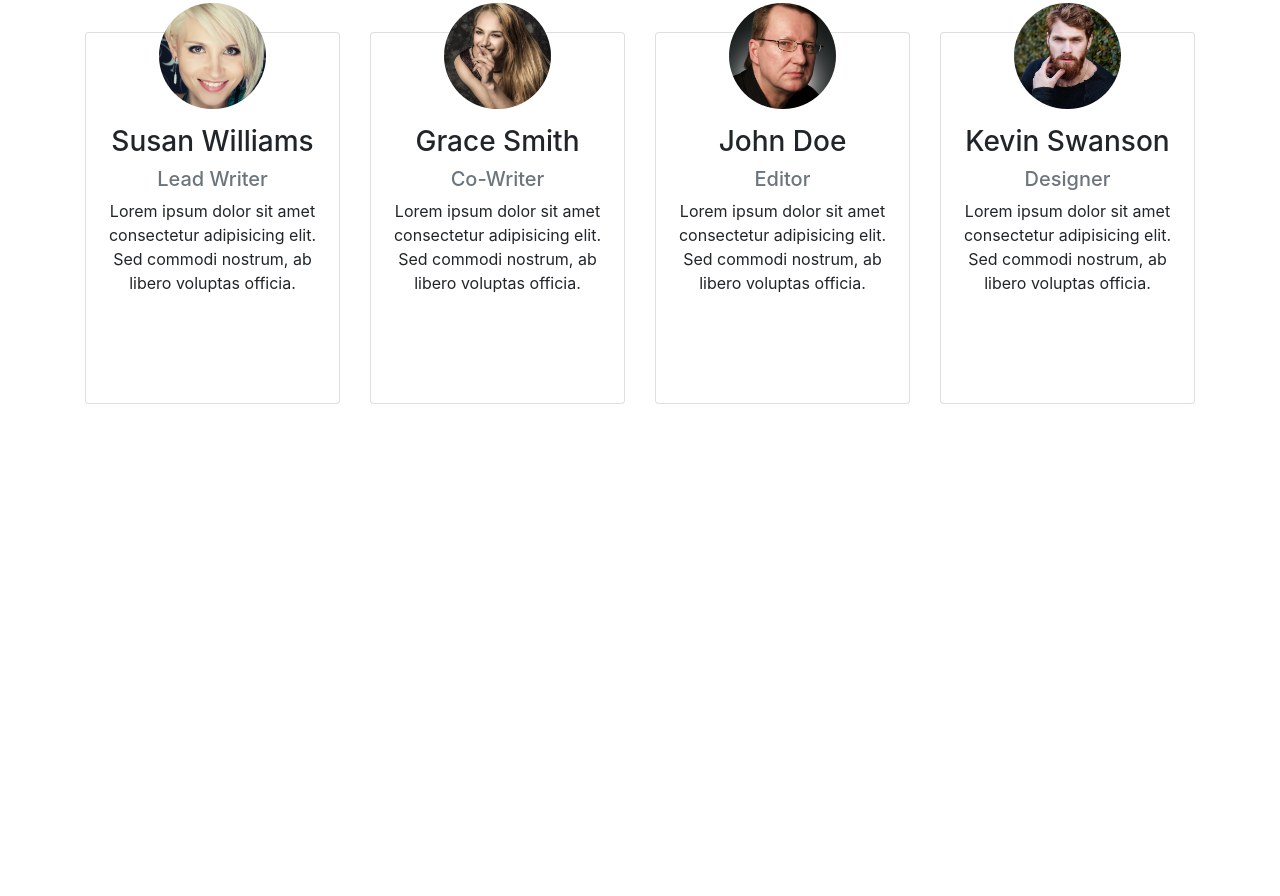
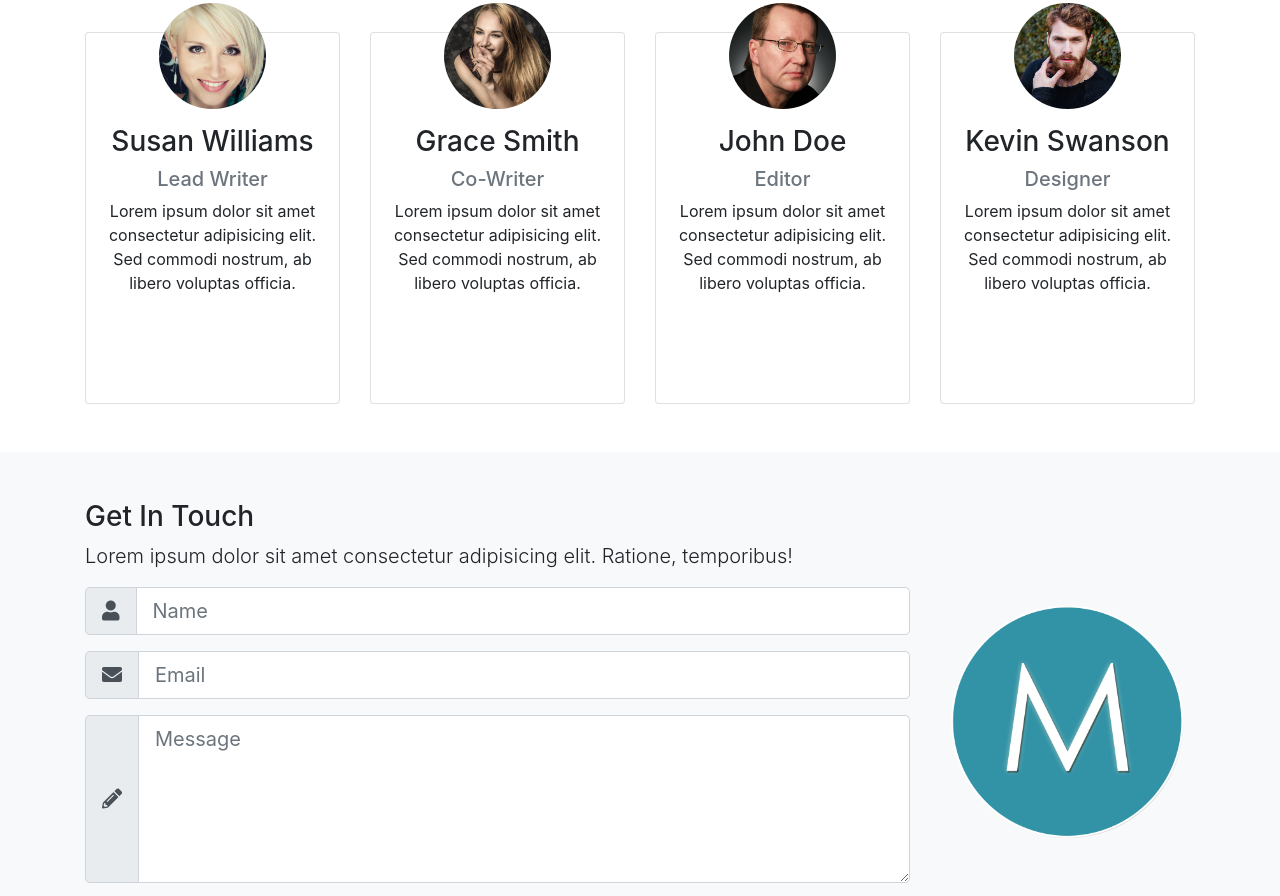
Before and after one commit to ahallam75/book-theme-bootstrap, a plain HTML site: page index.html in a window 1280 px wide. Shown: the part 1904-2800 px from the top of the page. Before the commit the page ends 2356 px from the top, so only its background shows below. Drawn offline with nearby package versions, Linux system fonts and the light colour scheme.

Commit message:
Contact form and logo added

```diff
--- a/index.html
+++ b/index.html
@@ -16,6 +16,7 @@
   </head>
   <body>
     <!-- START HERE-->
+
     <!-- NAVBAR AND LOGO-->
     <nav
       class="navbar navbar-expand-md navbar-light fixed-top py-4"
@@ -24,7 +25,7 @@
       <div class="container">
         <a href="#home" class="navbar-brand">
           <img src="img/mlogo.png" width="50" height="50" alt="Logo" />
-          <h3 class="d-inline align-middle">Bookery</h3>
+          <h3 class="d-inline align-middle">Mbooks</h3>
         </a>
         <button
           class="navbar-toggler"
@@ -422,6 +423,63 @@
       </div>
     </section>
 
+    <!-- CONTACT -->
+    <section id="contact" class="bg-light py-5">
+      <div class="container">
+        <div class="row">
+          <div class="col-lg-9">
+            <h3>Get In Touch</h3>
+            <p class="lead">
+              Lorem ipsum dolor sit amet consectetur adipisicing elit. Ratione,
+              temporibus!
+            </p>
+            <form>
+              <div class="input-group input-group-lg mb-3">
+                <div class="input-group-prepend">
+                  <span class="input-group-text">
+                    <i class="fas fa-user"></i>
+                  </span>
+                </div>
+                <input type="text" class="form-control" placeholder="Name" />
+              </div>
+
+              <div class="input-group input-group-lg mb-3">
+                <div class="input-group-prepend">
+                  <span class="input-group-text">
+                    <i class="fas fa-envelope"></i>
+                  </span>
+                </div>
+                <input type="text" class="form-control" placeholder="Email" />
+              </div>
+
+              <div class="input-group input-group-lg mb-3">
+                <div class="input-group-prepend">
+                  <span class="input-group-text">
+                    <i class="fas fa-pencil-alt"></i>
+                  </span>
+                </div>
+                <textarea
+                  class="form-control"
+                  placeholder="Message"
+                  rows="5"
+                ></textarea>
+              </div>
+
+              <input
+                type="submit"
+                value="Submit"
+                class="btn btn-primary btn-block btn-lg"
+              />
+            </form>
+          </div>
+
+          <div class="col-lg-3 align-self-center">
+            <img src="img/mlogo.png" alt="" class="img-fluid" />
+          </div>
+        </div>
+      </div>
+    </section>
+
     <script
       src="http://code.jquery.com/jquery-3.4.1.min.js"
       integrity="sha256-CSXorXvZcTkaix6Yvo6HppcZGetbYMGWSFlBw8HfCJo="
```
